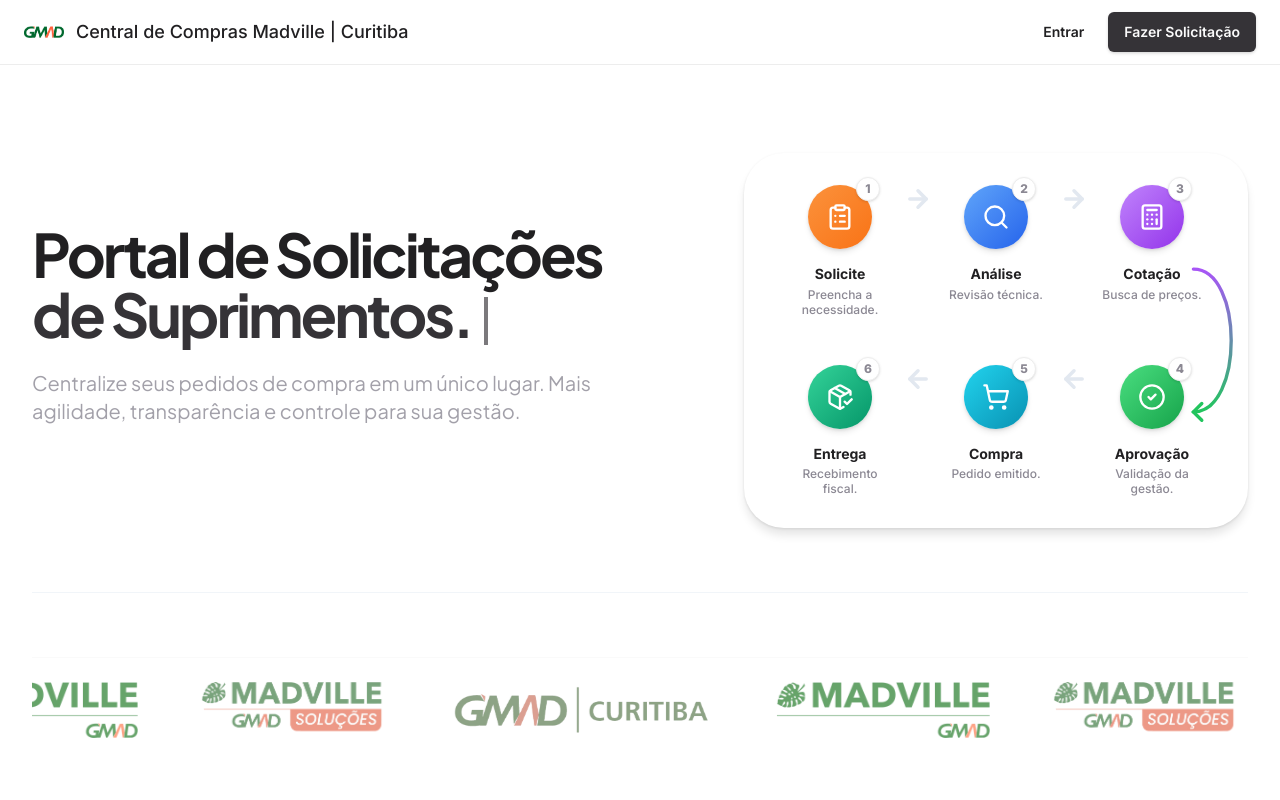
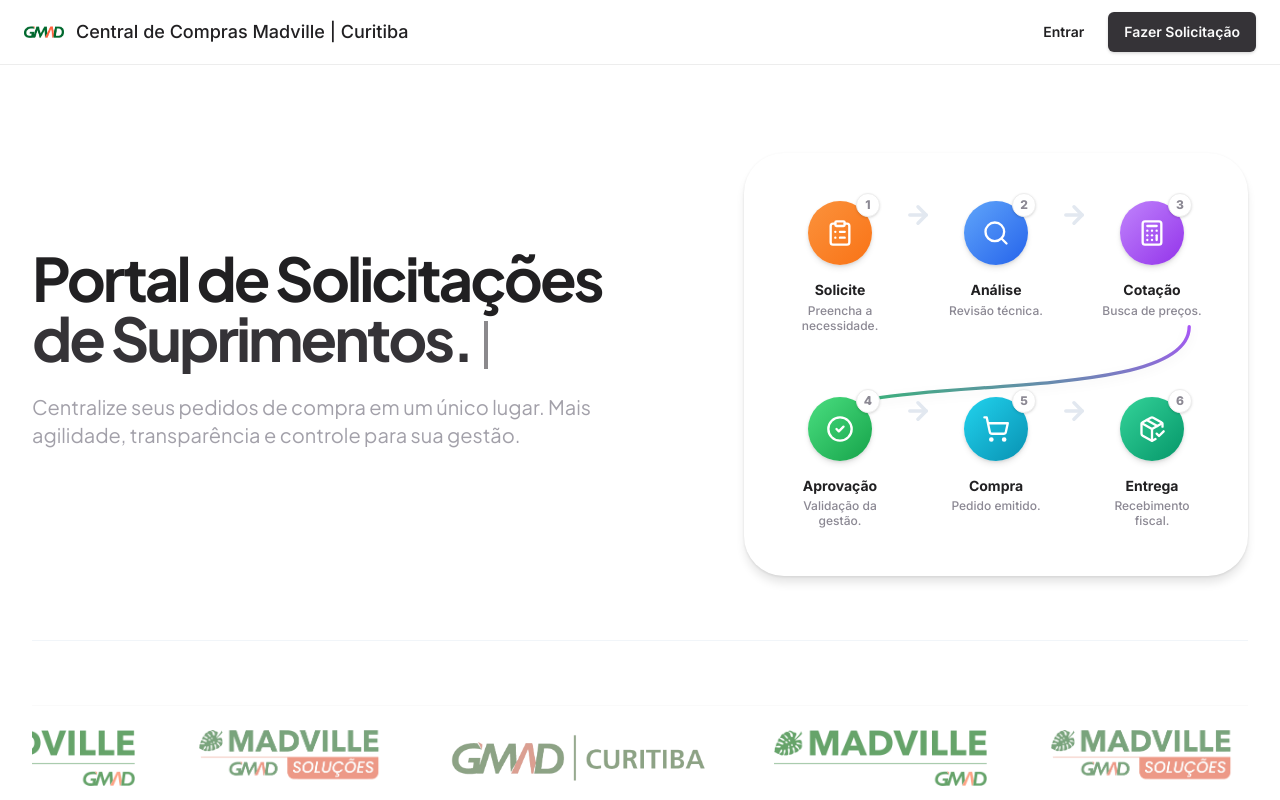
Before and after one commit to borba-anderson/comprasmadville, a React (Vite) app: page / in a window 1280 px wide. Shown: the top 800 px of the page. Built offline with nearby package versions, Linux system fonts and the light colour scheme; the HTML template or start-up script is replaced by a standard one.

Commit message:
Code edited in Lovable Code Editor
Edited UI in Lovable

```diff
--- a/src/components/home/HeroFlowDiagram.tsx
+++ b/src/components/home/HeroFlowDiagram.tsx
@@ -1,13 +1,4 @@
-import {
-  ClipboardList,
-  Search,
-  Calculator,
-  CheckCircle2,
-  ShoppingCart,
-  PackageCheck,
-  ArrowRight,
-  ArrowLeft,
-} from "lucide-react";
+import { ClipboardList, Search, Calculator, CheckCircle2, ShoppingCart, PackageCheck, ArrowRight } from "lucide-react";
 
 export const HeroFlowDiagram = () => {
   const steps = [
@@ -57,72 +48,62 @@ export const HeroFlowDiagram = () => {
     },
   ];
 
+  // Seta padrão para a direita
   const ArrowR = () => (
     <div className="hidden md:flex items-center px-2 text-slate-200">
       <ArrowRight size={28} strokeWidth={3} />
     </div>
   );
 
-  const ArrowL = () => (
-    <div className="hidden md:flex items-center px-2 text-slate-200">
-      <ArrowLeft size={28} strokeWidth={3} />
-    </div>
-  );
-
   return (
     <div className="relative p-8 bg-white rounded-[2.5rem] shadow-xl shadow-slate-200/60 w-full max-w-2xl z-10">
-      {/* === SVG DA CURVA LATERAL DIREITA === */}
-      {/* ViewBox ajustado e Path refinado para conectar 3 -> 4 sem cortes */}
+      {/* === SVG DE CONEXÃO (3 -> 4) === */}
+      {/* Conecta o fundo do item 3 (direita) ao topo do item 4 (esquerda) */}
       <svg
-        className="absolute top-0 right-0 w-full h-full z-0 hidden md:block pointer-events-none"
-        viewBox="0 0 600 340"
+        className="absolute top-0 left-0 w-full h-full z-0 hidden md:block pointer-events-none"
+        viewBox="0 0 600 350"
         fill="none"
         xmlns="http://www.w3.org/2000/svg"
       >
         <defs>
-          <linearGradient id="snake-gradient" x1="0%" y1="0%" x2="0%" y2="100%">
-            <stop offset="0%" stopColor="#a855f7" /> {/* Roxo (Item 3) */}
-            <stop offset="100%" stopColor="#22c55e" /> {/* Verde (Item 4) */}
+          <linearGradient id="return-gradient" x1="100%" y1="0%" x2="0%" y2="100%">
+            <stop offset="0%" stopColor="#a855f7" /> {/* Roxo */}
+            <stop offset="100%" stopColor="#22c55e" /> {/* Verde */}
           </linearGradient>
         </defs>
 
-        {/* CAMINHO DA CURVA:
-            M 535 85: Sai do lado direito do ícone 3 (Roxo).
-            C 595 85, 595 255, 535 255: Curva aberta para a direita (até x=595) e desce até o ícone 4 (y=255).
-        */}
+        {/* Caminho Curvo: Sai do 3, desce e volta para a esquerda até o 4 */}
+        {/* M 530 130 (Baixo do 3) -> Curva (C) até 100 230 (Topo do 4) */}
         <path
-          d="M 535 85 C 595 85, 595 255, 535 255"
-          stroke="url(#snake-gradient)"
+          d="M 530 130 C 530 230, 100 180, 100 245"
+          stroke="url(#return-gradient)"
           strokeWidth="4"
           strokeLinecap="round"
           fill="none"
+          style={{ filter: "drop-shadow(0px 4px 6px rgba(0,0,0,0.05))" }}
         />
 
-        {/* PONTA DA SETA:
-            Desenha uma ponta '<' na posição final (535, 255) apontando para a esquerda (entrando no item 4).
-        */}
-        <path d="M 545 245 L 535 255 L 545 265" stroke="#22c55e" strokeWidth="4" strokeLinecap="round" />
+        {/* Ponta da Seta (Entrando no item 4 por cima) */}
+        <path d="M 90 235 L 100 245 L 110 235" stroke="#22c55e" strokeWidth="4" strokeLinecap="round" />
       </svg>
 
-      <div className="flex flex-col gap-12 relative z-10">
-        {/* === LINHA 1 (Esquerda -> Direita): 1 -> 2 -> 3 === */}
+      <div className="flex flex-col gap-16 relative z-10 py-4">
+        {/* === LINHA 1 (1 -> 2 -> 3) === */}
         <div className="flex items-start justify-between px-2">
           <StepItem step={steps[0]} />
           <ArrowR />
           <StepItem step={steps[1]} />
           <ArrowR />
-          {/* Item 3 fica na ponta direita, onde começa a curva */}
           <StepItem step={steps[2]} />
         </div>
 
-        {/* === LINHA 2 (Direita -> Esquerda): 4 -> 5 -> 6 === */}
-        {/* A ordem visual é invertida no código para renderizar da direita para a esquerda: 6, 5, 4 */}
+        {/* === LINHA 2 (4 -> 5 -> 6) === */}
         <div className="flex items-start justify-between px-2">
-          <StepItem step={steps[5]} /> {/* Item 6 (Esquerda) */}
-          <ArrowL />
-          <StepItem step={steps[4]} /> {/* Item 5 (Meio) */}
-          <ArrowL />
-          <StepItem step={steps[3]} /> {/* Item 4 (Direita - Conecta com o 3) */}
+          <StepItem step={steps[3]} />
+          <ArrowR />
+          <StepItem step={steps[4]} />
+          <ArrowR />
+          <StepItem step={steps[5]} />
         </div>
       </div>
     </div>
```
